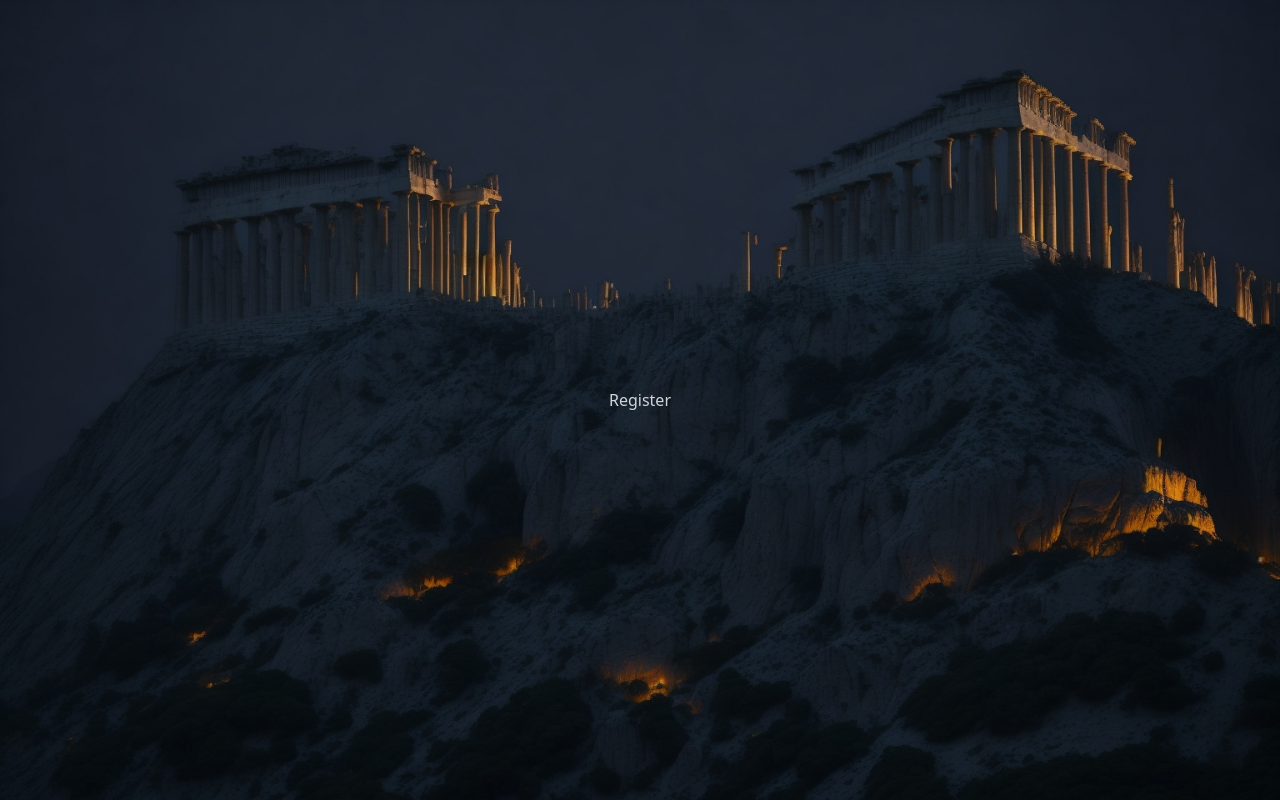
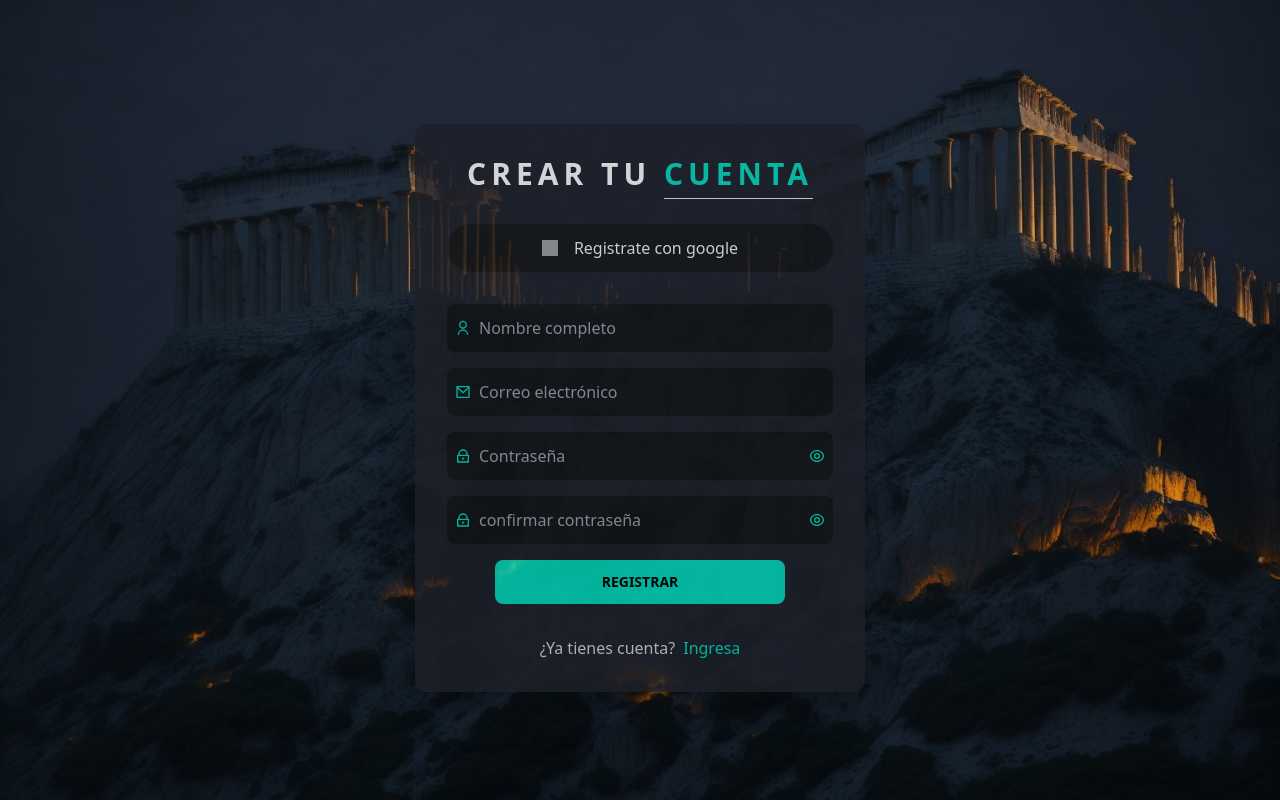
Before and after one commit to JhonyDark/Arte-React, a React (Vite) app: page /auth/registro in a window 1280 px wide. Built offline with nearby package versions, Linux system fonts and the light colour scheme; grey boxes are pictures that could not be loaded.

Commit message:
vista de registro y recuperacion de contraseña

```diff
--- a/src/App.jsx
+++ b/src/App.jsx
@@ -6,6 +6,7 @@ import LayoutAdmin from "./layouts/LayoutAdmin";
 // PAGES
 import Login from "./pages/auth/Login";
 import Register from "./pages/auth/Register";
+import Recordarpass from "./pages/auth/Recordarpass";
 // PAGES ADMINS
 import Home from "./pages/admin/Home";
 import Chat from "./pages/admin/Chat";
@@ -18,6 +19,7 @@ function App() {
         <Route path="/auth" element={<LayoutAuth />}>
           <Route index element={<Login />} />
           <Route path="registro" element={<Register />} />
+          <Route path="olvide-pass" element={<Recordarpass />} />
         </Route>
         <Route path="/" element={<LayoutAdmin />}>
           <Route index element={<Home />} />
--- a/src/layouts/LayoutAuth.jsx
+++ b/src/layouts/LayoutAuth.jsx
@@ -3,7 +3,7 @@ import { Outlet } from 'react-router-dom';
 
 const LayoutAuth = () => {
   return (
-    <div className='min-h-screen flex items-center justify-center'>
+    <div className='min-h-screen flex items-center justify-center p-4 pb-20 sm:pb-0'>
       <Outlet />
     </div>
   )
--- a/src/pages/auth/Login.jsx
+++ b/src/pages/auth/Login.jsx
@@ -54,7 +54,7 @@ const Login = () => {
         </div>
       </form>
       <div className='flex flex-col items-center gap-4'>
-        <Link to="/" className='hover:text-btnsecondary transition-colors'>¿Olvidaste tu contraseña?</Link>
+        <Link to="/auth/olvide-pass" className='hover:text-btnsecondary transition-colors'>¿Olvidaste tu contraseña?</Link>
         <span className='flex items-center gap-2'>
           ¿No tienes cuenta? <Link className='text-btnsecondary hover:text-gray-100 transition-colors' to="/auth/registro">Registrate</Link>
         </span>
--- /dev/null
+++ b/src/pages/auth/Recordarpass.jsx
@@ -0,0 +1,37 @@
+import React from 'react'
+//Icons
+import { RiMailLine } from "react-icons/ri";
+//Links
+import { Link } from 'react-router-dom';
+
+const Recordarpass = () => {
+
+
+    return (
+      <div className="bg-secondary-100 p-8 rounded-xl shadow-2xl w-auto lg:w-[450px] opacity-80">
+        <h1 className="text-3xl uppercase font-bold tracking-[5px] text-white mb-8 text-center">
+          Recuperar <span className='text-btnsecondary border-b py-1'>Contraseña</span>
+        </h1>
+        <form className='mb-8'>
+          <div className="relative mb-8">
+            <RiMailLine className="absolute top-1/2 -translate-y-1/2 left-2 text-btnsecondary" />
+            <input
+              type="email"
+              className="py-3 pl-8 pr-4 bg-secondary-900 w-full outline-none rounded-lg focus:border focus:border-btnsecondary"
+              placeholder="Correo electrónico"
+            />
+          </div>
+          <div className='px-12'>
+            <button type='submit' className='bg-btnsecondary w-full py-3 px-4 rounded-lg text-black uppercase font-bold text-sm hover:text-white transition-colors  transition-all duration-700'>
+              Enviar
+            </button>
+          </div>
+        </form>
+          <span className='flex items-center gap-2 justify-center'>
+            ¿Quieres intentar nuevamente? <Link className='text-btnsecondary hover:text-gray-100 transition-colors' to="/auth">Ingresar</Link>
+          </span>
+      </div>
+    );
+}
+
+export default Recordarpass
--- a/src/pages/auth/Register.jsx
+++ b/src/pages/auth/Register.jsx
@@ -1,10 +1,89 @@
-import React from 'react'
+import {React, useState} from 'react'
+//Icons
+import { RiMailLine, RiLockLine, RiEyeLine, RiEyeOffLine, RiUserLine } from "react-icons/ri";
+//Links
+import { Link } from 'react-router-dom';
 
 const Register = () => {
+  const [showPassword, setShowPassword] = useState(false);
+
   return (
-    <div>
-      Register
-    </div>
+    <div className="bg-secondary-100 p-8 rounded-xl shadow-2xl w-auto lg:w-[450px] opacity-80">
+    <h1 className="text-3xl uppercase font-bold tracking-[5px] text-white mb-8 text-center">
+      Crear tu <span className='text-btnsecondary border-b py-1'>Cuenta</span>
+    </h1>
+    <form className='mb-8'>
+      <button className="flex items-center justify-center py-3 px-4 gap-4 bg-secondary-900 w-full rounded-full mb-8 text-gray-100 hover:text-btnsecondary transition-colors transition-all duration-500">
+        <img
+          src="https://imagensemoldes.com.br/wp-content/uploads/2020/04/imagem-google-logo-com-fundo-transparente-1.png"
+          className="w-4 h-4"
+        />
+        Registrate con google
+      </button>
+      <div className="relative mb-4">
+        <RiUserLine className="absolute top-1/2 -translate-y-1/2 left-2 text-btnsecondary" />
+        <input
+          type="text"
+          className="py-3 pl-8 pr-4 bg-secondary-900 w-full outline-none rounded-lg focus:border focus:border-btnsecondary"
+          placeholder="Nombre completo"
+        />
+      </div>
+      <div className="relative mb-4">
+        <RiMailLine className="absolute top-1/2 -translate-y-1/2 left-2 text-btnsecondary" />
+        <input
+          type="email"
+          className="py-3 pl-8 pr-4 bg-secondary-900 w-full outline-none rounded-lg focus:border focus:border-btnsecondary"
+          placeholder="Correo electrónico"
+        />
+      </div>
+      <div className="relative mb-4">
+        <RiLockLine className="absolute top-1/2 -translate-y-1/2 left-2 text-btnsecondary" />
+        <input
+          type={showPassword ? "text" : "password"}
+          className="py-3 px-8 bg-secondary-900 w-full outline-none rounded-lg focus:border focus:border-btnsecondary"
+          placeholder="Contraseña"
+        />
+        { showPassword ? (
+          <RiEyeOffLine
+            onClick={() => setShowPassword(!showPassword)}
+            className="absolute top-1/2 -translate-y-1/2 right-2 hover:cursor-pointer text-btnsecondary"
+          />
+        ) : (
+          <RiEyeLine
+            onClick={() => setShowPassword(!showPassword)}
+            className="absolute top-1/2 -translate-y-1/2 right-2 hover:cursor-pointer text-btnsecondary"
+          />
+        )}
+      </div>
+      <div className="relative mb-4">
+        <RiLockLine className="absolute top-1/2 -translate-y-1/2 left-2 text-btnsecondary" />
+        <input
+          type={showPassword ? "text" : "password"}
+          className="py-3 px-8 bg-secondary-900 w-full outline-none rounded-lg focus:border focus:border-btnsecondary"
+          placeholder="confirmar contraseña"
+        />
+        { showPassword ? (
+          <RiEyeOffLine
+            onClick={() => setShowPassword(!showPassword)}
+            className="absolute top-1/2 -translate-y-1/2 right-2 hover:cursor-pointer text-btnsecondary"
+          />
+        ) : (
+          <RiEyeLine
+            onClick={() => setShowPassword(!showPassword)}
+            className="absolute top-1/2 -translate-y-1/2 right-2 hover:cursor-pointer text-btnsecondary"
+          />
+        )}
+      </div>
+      <div className='px-12'>
+        <button type='submit' className='bg-btnsecondary w-full py-3 px-4 rounded-lg text-black uppercase font-bold text-sm hover:text-white transition-colors  transition-all duration-700'>
+          Registrar
+        </button>
+      </div>
+    </form>
+      <span className='flex items-center gap-2 justify-center'>
+        ¿Ya tienes cuenta? <Link className='text-btnsecondary hover:text-gray-100 transition-colors' to="/auth">Ingresa</Link>
+      </span>
+  </div>
   )
 }
 
```
